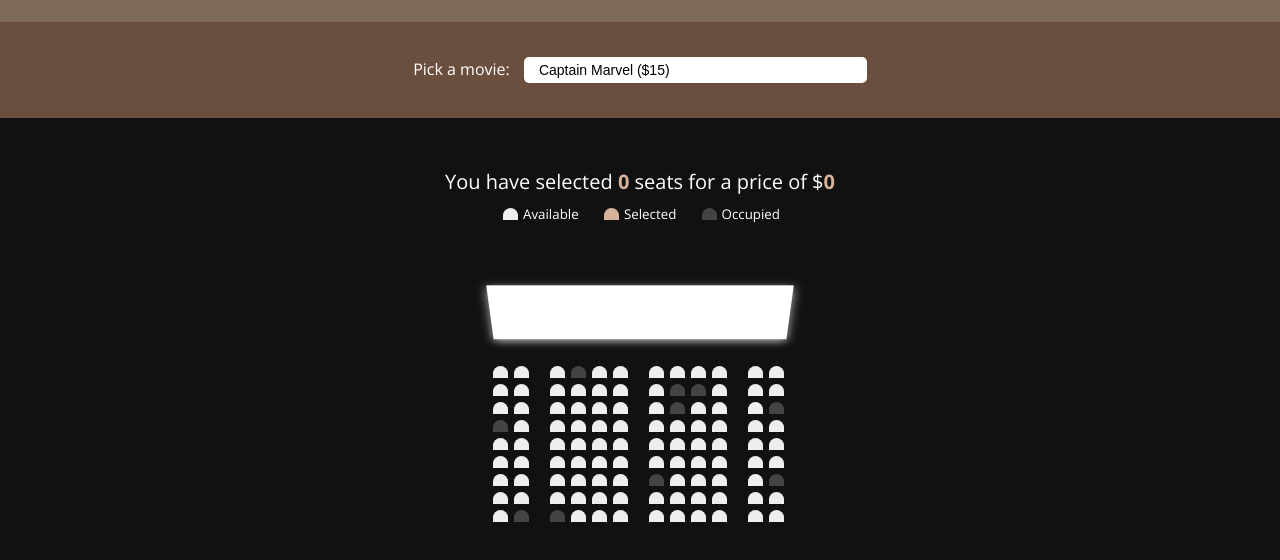
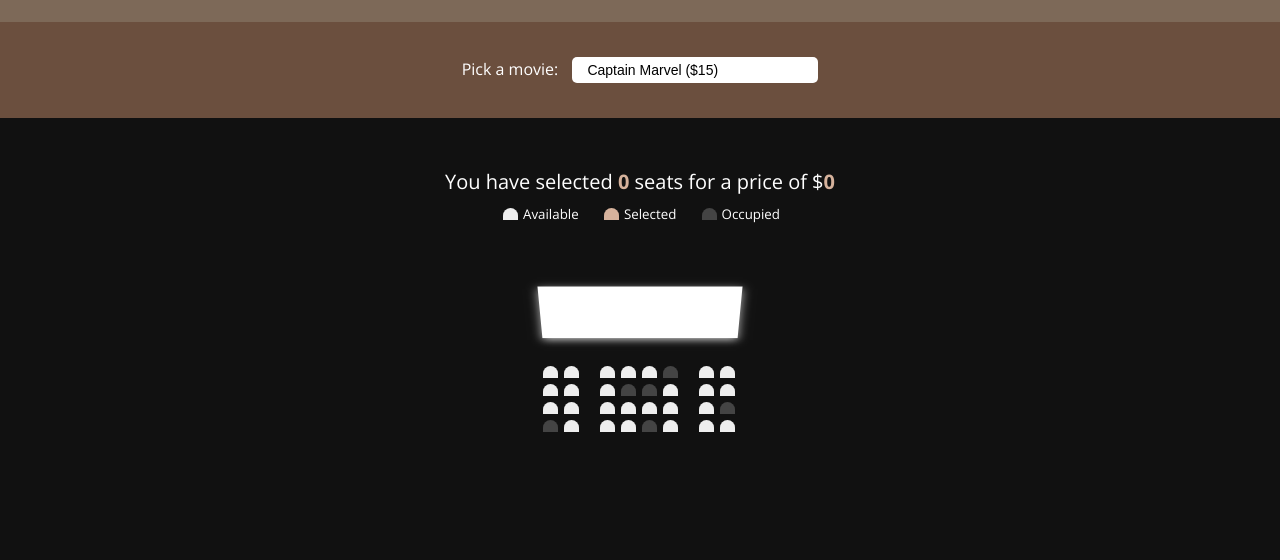
Before and after one commit to linmaweb/js-sample-seating, a website built with webpack: page public/index.html in a window 1280 px wide. Shown: the part 108-668 px from the top of the page. Built offline with nearby package versions, Linux system fonts and the light colour scheme.

Commit message:
initial commit

```diff
--- a/public/index.html
+++ b/public/index.html
@@ -27,13 +27,7 @@
             <option value="12">Spider-Man: Far From Home ($12)</option>
             <option value="8">Black Widow ($8)</option>
             <option value="13">The Eternals ($13)</option>
-            <option value="10"
-              >Shang-Chi and the Legend of the Ten Rings ($10)</option
-            >
             <option value="8">Thor: Love and Thunder ($8)</option>
-            <option value="12"
-              >Doctor Strange in the Multiverse of Madness ($12)</option
-            >
             <option value="5">Black Panther II ($5)</option>
           </select>
         </div>
@@ -69,22 +63,14 @@
             <div class="seat"></div>
             <div class="seat"></div>
             <div class="seat"></div>
-            <div class="seat occupied"></div>
             <div class="seat"></div>
             <div class="seat"></div>
-            <div class="seat"></div>
-            <div class="seat"></div>
-            <div class="seat"></div>
-            <div class="seat"></div>
+            <div class="seat occupied"></div>
             <div class="seat"></div>
             <div class="seat"></div>
           </div>
 
           <div class="row">
-            <div class="seat"></div>
-            <div class="seat"></div>
-            <div class="seat"></div>
-            <div class="seat"></div>
             <div class="seat"></div>
             <div class="seat"></div>
             <div class="seat"></div>
@@ -104,92 +90,14 @@
             <div class="seat"></div>
             <div class="seat"></div>
             <div class="seat occupied"></div>
-            <div class="seat"></div>
-            <div class="seat"></div>
-            <div class="seat"></div>
-            <div class="seat occupied"></div>
           </div>
+
           <div class="row">
             <div class="seat occupied"></div>
             <div class="seat"></div>
             <div class="seat"></div>
             <div class="seat"></div>
-            <div class="seat"></div>
-            <div class="seat"></div>
-            <div class="seat"></div>
-            <div class="seat"></div>
-            <div class="seat"></div>
-            <div class="seat"></div>
-            <div class="seat"></div>
-            <div class="seat"></div>
-          </div>
-          <div class="row">
-            <div class="seat"></div>
-            <div class="seat"></div>
-            <div class="seat"></div>
-            <div class="seat"></div>
-            <div class="seat"></div>
-            <div class="seat"></div>
-            <div class="seat"></div>
-            <div class="seat"></div>
-            <div class="seat"></div>
-            <div class="seat"></div>
-            <div class="seat"></div>
-            <div class="seat"></div>
-          </div>
-          <div class="row">
-            <div class="seat"></div>
-            <div class="seat"></div>
-            <div class="seat"></div>
-            <div class="seat"></div>
-            <div class="seat"></div>
-            <div class="seat"></div>
-            <div class="seat"></div>
-            <div class="seat"></div>
-            <div class="seat"></div>
-            <div class="seat"></div>
-            <div class="seat"></div>
-            <div class="seat"></div>
-          </div>
-          <div class="row">
-            <div class="seat"></div>
-            <div class="seat"></div>
-            <div class="seat"></div>
-            <div class="seat"></div>
-            <div class="seat"></div>
-            <div class="seat"></div>
             <div class="seat occupied"></div>
-            <div class="seat"></div>
-            <div class="seat"></div>
-            <div class="seat"></div>
-            <div class="seat"></div>
-            <div class="seat occupied"></div>
-          </div>
-          <div class="row">
-            <div class="seat"></div>
-            <div class="seat"></div>
-            <div class="seat"></div>
-            <div class="seat"></div>
-            <div class="seat"></div>
-            <div class="seat"></div>
-            <div class="seat"></div>
-            <div class="seat"></div>
-            <div class="seat"></div>
-            <div class="seat"></div>
-            <div class="seat"></div>
-            <div class="seat"></div>
-          </div>
-
-          <div class="row">
-            <div class="seat"></div>
-            <div class="seat occupied"></div>
-            <div class="seat occupied"></div>
-            <div class="seat"></div>
-            <div class="seat"></div>
-            <div class="seat"></div>
-            <div class="seat"></div>
-            <div class="seat"></div>
-            <div class="seat"></div>
             <div class="seat"></div>
             <div class="seat"></div>
             <div class="seat"></div>
--- a/public/styles/styles.css
+++ b/public/styles/styles.css
@@ -41,7 +41,7 @@ button {
 .seating {
   perspective: 1000px;
   margin: 50px auto;
-  max-width: 30rem;
+  max-width: 20rem;
 }
 
 .header {
@@ -104,10 +104,6 @@ button {
   margin-right: 18px;
 }
 
-.seat:nth-of-type(6) {
-  margin-right: 18px;
-}
-
 .seat:nth-last-of-type(2) {
   margin-left: 18px;
 }
--- a/src/index.js
+++ b/src/index.js
@@ -1,41 +1,12 @@
-import { seating, seats, count, total, movieSelect } from "./variables";
-
-let ticketPrice = +movieSelect.value;
-
-const setMovieData = (movieIndex, moviePrice) => {
-  localStorage.setItem("selectedMovieIndex", movieIndex);
-  localStorage.setItem("selectedMoviePrice", moviePrice);
-};
-
-const updateSelectedCount = () => {
-  const selectedSeats = document.querySelectorAll(".row .seat.selected");
-  const seatsIndex = [...selectedSeats].map((seat) => [...seats].indexOf(seat));
-  localStorage.setItem("selectedSeats", JSON.stringify(seatsIndex));
-  const selectedSeatsCount = selectedSeats.length;
-  count.innerText = selectedSeatsCount;
-  total.innerText = selectedSeatsCount * ticketPrice;
-  setMovieData(movieSelect.selectedIndex, movieSelect.value);
-};
-
-const populateUI = () => {
-  const selectedSeats = JSON.parse(localStorage.getItem("selectedSeats"));
-  if (selectedSeats !== null && selectedSeats.length > 0) {
-    seats.forEach((seat, index) => {
-      if (selectedSeats.indexOf(index) > -1) {
-        seat.classList.add("selected");
-      }
-    });
-  }
-  const selectedMovieIndex = localStorage.getItem("selectedMovieIndex");
-  if (selectedMovieIndex !== null) {
-    movieSelect.selectedIndex = selectedMovieIndex;
-  }
-};
+import { seating, movieSelect } from "./variables";
+import { populateUI, setMovieData, updateSelectedCount } from "./view";
 
 populateUI();
 
 movieSelect.addEventListener("change", (e) => {
+  let ticketPrice = +movieSelect.value;
   ticketPrice = +e.target.value;
+
   setMovieData(e.target.selectedIndex, e.target.value);
   updateSelectedCount();
 });
--- /dev/null
+++ b/src/view.js
@@ -0,0 +1,46 @@
+import { seats, count, total, movieSelect } from "./variables";
+
+const populateUI = () => {
+  const selectedSeats = JSON.parse(localStorage.getItem("selectedSeats"));
+
+  if (selectedSeats !== null && selectedSeats.length > 0) {
+    seats.forEach((seat, index) => {
+      if (selectedSeats.indexOf(index) > -1) {
+        seat.classList.add("selected");
+      }
+    });
+  }
+
+  const selectedMovieIndex = localStorage.getItem("selectedMovieIndex");
+
+  if (selectedMovieIndex !== null) {
+    movieSelect.selectedIndex = selectedMovieIndex;
+  }
+};
+
+const setMovieData = (movieIndex, moviePrice) => {
+  localStorage.setItem("selectedMovieIndex", movieIndex);
+  localStorage.setItem("selectedMoviePrice", moviePrice);
+};
+
+const updateSelectedCount = () => {
+  const selectedSeats = document.querySelectorAll(".row .seat.selected");
+  const seatsIndex = [...selectedSeats].map((seat) => [...seats].indexOf(seat));
+
+  localStorage.setItem("selectedSeats", JSON.stringify(seatsIndex));
+
+  const selectedSeatsCount = selectedSeats.length;
+  count.innerText = selectedSeatsCount;
+  let ticketPrice = +movieSelect.value;
+
+  const selectedMoviePrice = localStorage.getItem("selectedMoviePrice");
+
+  if (selectedMoviePrice !== null) {
+    ticketPrice = selectedMoviePrice;
+  }
+
+  total.innerText = selectedSeatsCount * ticketPrice;
+  setMovieData(movieSelect.selectedIndex, movieSelect.value);
+};
+
+export { populateUI, setMovieData, updateSelectedCount };
```
Also changed, not shown: public/scripts/bundle.js, 1 other file.
